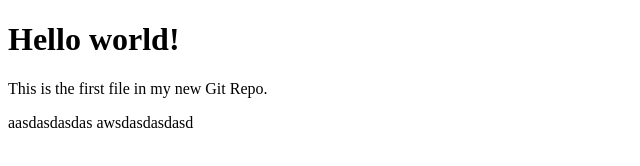
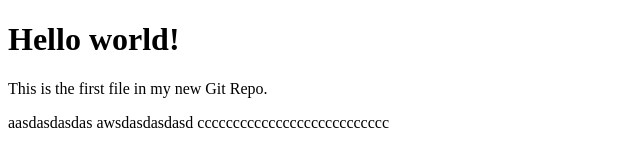
Before and after one commit to tqvinhnew2021/demoPull, a plain HTML site: page index.html in a window 1280 px wide. Shown: the whole page, without its empty margins (0-640 px from the left). Drawn offline with Linux system fonts and the light colour scheme.

Commit message:
update file

```diff
--- a/index.html
+++ b/index.html
@@ -12,3 +12,5 @@
 </html>
 
 aasdasdasdas awsdasdasdasd
+
+ccccccccccccccccccccccccccc
```
